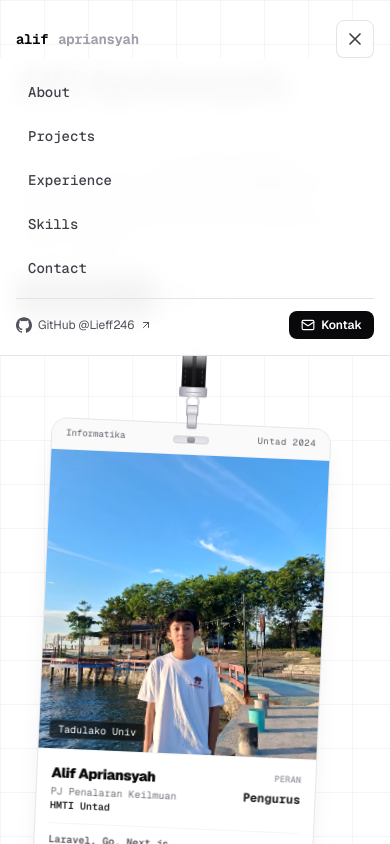
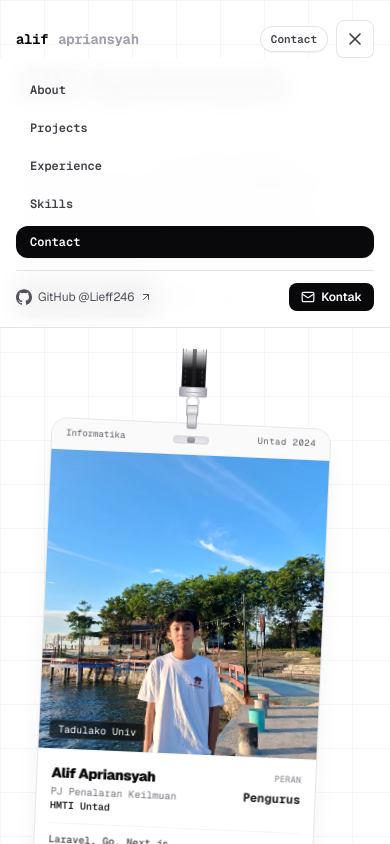
Before and after one commit to Lieff246/porto-alif, a Next.js app: page / in a window 390 px wide. Both pictures are taken after a click on the button 355 px from the left and 39 px from the top of the page. Shown: the top 844 px of the page. Built offline with nearby package versions, Linux system fonts and the light colour scheme.

Commit message:
feat: implement responsive Navbar component with scrollspy and intersection observer

```diff
--- a/components/Navbar.tsx
+++ b/components/Navbar.tsx
@@ -9,6 +9,7 @@ import Magnetic from "@/components/Magnetic";
 
 export default function Navbar() {
   const [scrolled, setScrolled] = useState(false);
+  const [activeSection, setActiveSection] = useState<string>("about");
   const [mobileMenuOpen, setMobileMenuOpen] = useState(false);
   const sentinelRef = useRef<HTMLDivElement>(null);
 
@@ -31,12 +32,62 @@ export default function Navbar() {
     return () => observer.disconnect();
   }, []);
 
+  // Precision Scrollspy: mendeteksi bagian aktif saat di-scroll
+  useEffect(() => {
+    if (typeof window === "undefined" || typeof IntersectionObserver === "undefined") return;
+
+    const sectionIds = ["about", "projects", "experience", "skills", "contact"];
+    const sectionElements = sectionIds
+      .map((id) => document.getElementById(id))
+      .filter((el): el is HTMLElement => el !== null);
+
+    if (sectionElements.length === 0) return;
+
+    const observer = new IntersectionObserver(
+      (entries) => {
+        entries.forEach((entry) => {
+          if (entry.isIntersecting) {
+            setActiveSection(entry.target.id);
+          }
+        });
+      },
+      {
+        root: null,
+        rootMargin: "-25% 0px -65% 0px", // Membaca area pandang fokus tengah layar
+        threshold: 0,
+      }
+    );
+
+    sectionElements.forEach((el) => observer.observe(el));
+
+    // Menangani batas atas (Hero) dan batas paling bawah halaman (Contact)
+    const handleScroll = () => {
+      const scrollY = window.scrollY;
+      const windowHeight = window.innerHeight;
+      const documentHeight = document.documentElement.scrollHeight;
+
+      if (scrollY + windowHeight >= documentHeight - 60) {
+        setActiveSection("contact");
+      } else if (scrollY < 120) {
+        setActiveSection("about");
+      }
+    };
+
+    window.addEventListener("scroll", handleScroll, { passive: true });
+
+    return () => {
+      sectionElements.forEach((el) => observer.unobserve(el));
+      observer.disconnect();
+      window.removeEventListener("scroll", handleScroll);
+    };
+  }, []);
+
   const navLinks = [
-    { name: "About", href: "#about" },
-    { name: "Projects", href: "#projects" },
-    { name: "Experience", href: "#experience" },
-    { name: "Skills", href: "#skills" },
-    { name: "Contact", href: "#contact" },
+    { name: "About", id: "about", href: "#about" },
+    { name: "Projects", id: "projects", href: "#projects" },
+    { name: "Experience", id: "experience", href: "#experience" },
+    { name: "Skills", id: "skills", href: "#skills" },
+    { name: "Contact", id: "contact", href: "#contact" },
   ];
 
   return (
@@ -67,17 +118,25 @@ export default function Navbar() {
             </span>
           </Link>
 
-          {/* Desktop Nav */}
-          <nav className="hidden md:flex items-center gap-1 bg-white/80 border border-zinc-200/90 backdrop-blur-md rounded-full px-4 py-1.5 shadow-2xs absolute left-1/2 -translate-x-1/2">
-            {navLinks.map((link) => (
+          {/* Desktop Nav: Active Scrollspy Indicator */}
+          <nav className="hidden md:flex items-center gap-1 bg-white/85 border border-zinc-200/90 backdrop-blur-md rounded-full p-1.5 shadow-2xs absolute left-1/2 -translate-x-1/2">
+            {navLinks.map((link) => {
+              const isActive = activeSection === link.id;
+              return (
                 <Link
                   key={link.name}
                   href={link.href}
-                className="text-xs font-semibold text-zinc-600 hover:text-zinc-950 px-3 py-1 rounded-full hover:bg-zinc-100/90 active:scale-95 transition-all duration-150 font-mono"
+                  onClick={() => setActiveSection(link.id)}
+                  className={`text-xs font-mono font-semibold px-3.5 py-1.5 rounded-full transition-all duration-200 cursor-pointer ${
+                    isActive
+                      ? "bg-zinc-950 text-white shadow-xs"
+                      : "text-zinc-600 hover:text-zinc-950 hover:bg-zinc-100/90"
+                  }`}
                 >
                   {link.name}
                 </Link>
-            ))}
+              );
+            })}
           </nav>
 
           {/* Actions */}
@@ -115,30 +174,45 @@ export default function Navbar() {
             </Magnetic>
           </div>
 
-          {/* Mobile Toggle */}
+          {/* Mobile Status Pill & Toggle */}
+          <div className="flex md:hidden items-center gap-2">
+            <span className="text-[11px] font-mono font-semibold text-zinc-700 bg-white border border-zinc-200/90 px-2.5 py-1 rounded-full shadow-2xs capitalize">
+              {activeSection}
+            </span>
             <button
               onClick={() => setMobileMenuOpen(!mobileMenuOpen)}
-            className="md:hidden p-2 rounded-lg text-zinc-700 hover:text-zinc-950 bg-white border border-zinc-200 shadow-2xs"
+              className="p-2 rounded-lg text-zinc-700 hover:text-zinc-950 bg-white border border-zinc-200 shadow-2xs"
               aria-label="Toggle menu"
             >
               {mobileMenuOpen ? <X className="w-5 h-5" /> : <Menu className="w-5 h-5" />}
             </button>
           </div>
+        </div>
 
         {/* Mobile Menu Dropdown */}
         {mobileMenuOpen && (
           <div className="md:hidden border-b border-zinc-200 bg-white/95 backdrop-blur-md px-4 py-4 space-y-3">
-            <nav className="flex flex-col space-y-2">
-              {navLinks.map((link) => (
+            <nav className="flex flex-col space-y-1.5">
+              {navLinks.map((link) => {
+                const isActive = activeSection === link.id;
+                return (
                   <Link
                     key={link.name}
                     href={link.href}
-                  onClick={() => setMobileMenuOpen(false)}
-                  className="text-sm font-medium text-zinc-700 hover:text-zinc-950 px-3 py-2 rounded-lg hover:bg-zinc-100 font-mono"
+                    onClick={() => {
+                      setActiveSection(link.id);
+                      setMobileMenuOpen(false);
+                    }}
+                    className={`text-xs font-mono font-semibold px-3.5 py-2 rounded-xl transition-all ${
+                      isActive
+                        ? "bg-zinc-950 text-white shadow-xs"
+                        : "text-zinc-700 hover:text-zinc-950 hover:bg-zinc-100"
+                    }`}
                   >
                     {link.name}
                   </Link>
-              ))}
+                );
+              })}
             </nav>
             <div className="pt-3 border-t border-zinc-200 flex items-center justify-between gap-3">
               <a
```
Lines whose indentation alone changed are shown as unchanged.
